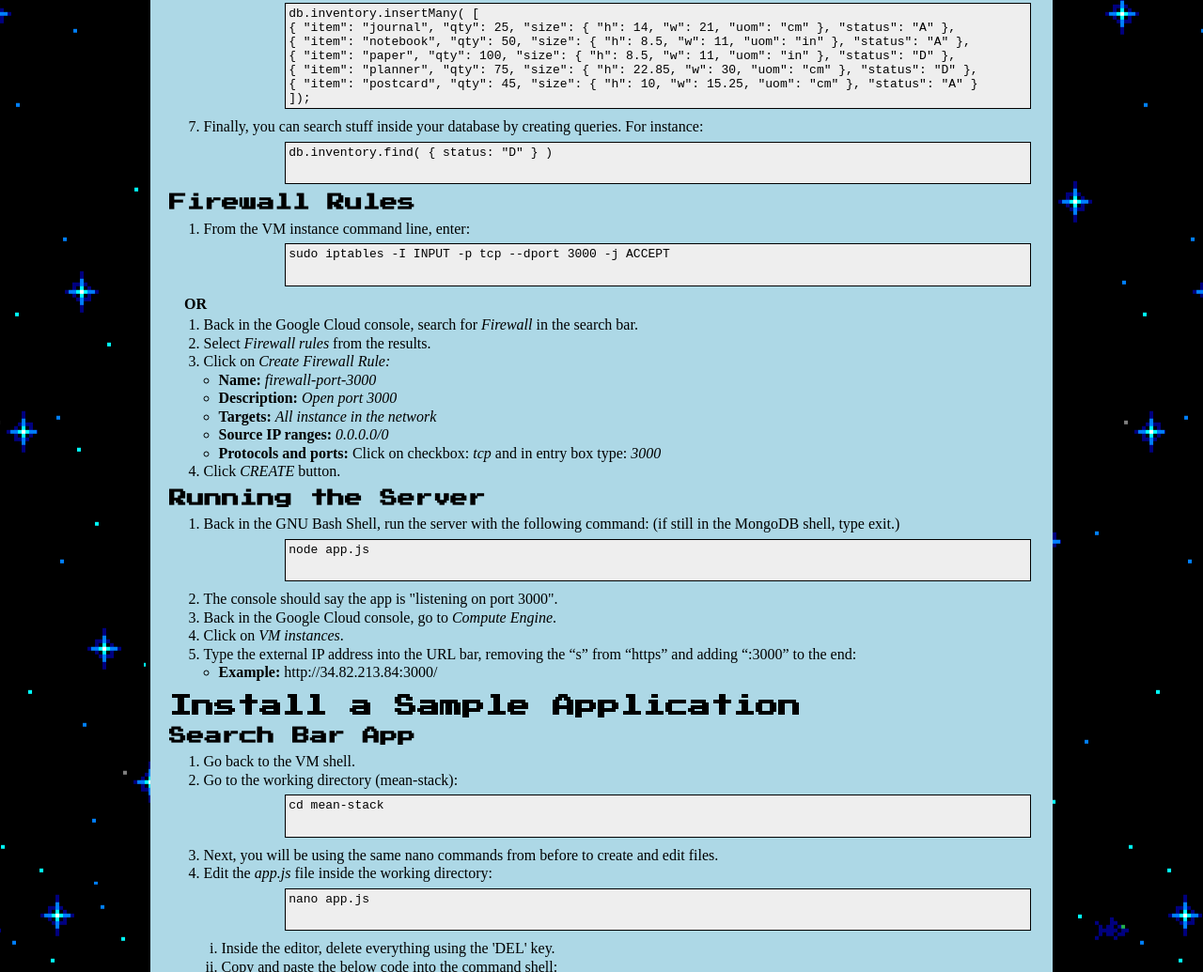
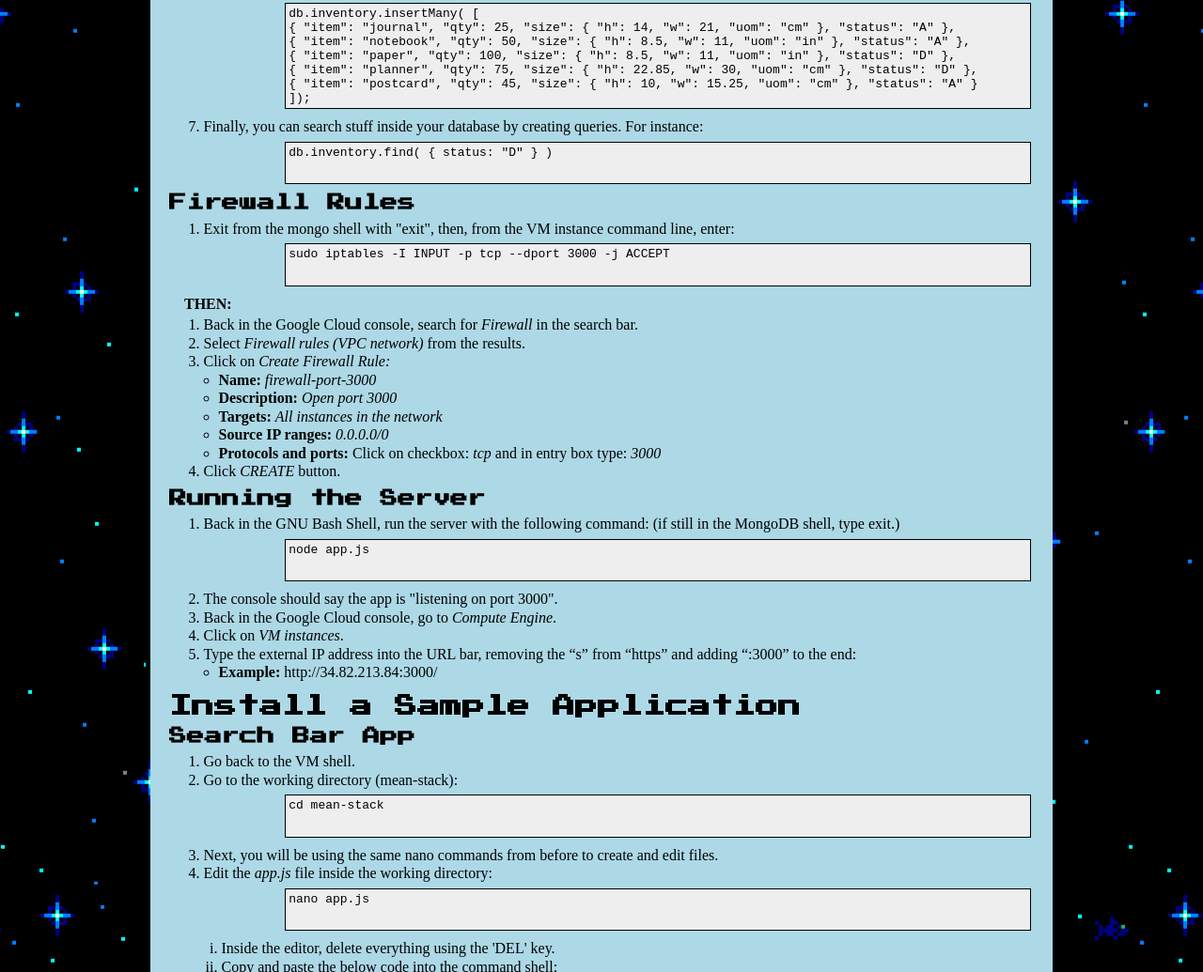
Before and after one commit to Jesus-Rodriguez-Ca/StackTutorial, a plain HTML site: page webpage/index.html in a window 1280 px wide. Shown: the part 2160-3195 px from the top of the page at 94% size. Drawn offline with Linux system fonts and the light colour scheme.

Commit message:
Revises Firewall section, as described on Slack.

```diff
--- a/webpage/index.html
+++ b/webpage/index.html
@@ -124,17 +124,17 @@
 
 				<h3>Firewall Rules</h3>
 				<ol>
-				<li>From the VM instance command line, enter:</li>
+				<li>Exit from the mongo shell with "exit", then, from the VM instance command line, enter:</li>
 				<pre><code>sudo iptables -I INPUT -p tcp --dport 3000 -j ACCEPT</code></pre></ol>
-				<h4>OR</h4>
+				<h4>THEN:</h4>
 				<ol>
 				<li>Back in the Google Cloud console, search for <em>Firewall</em> in the search bar.</li>
-				<li>Select <em>Firewall rules</em> from the results.</li>
+				<li>Select <em>Firewall rules (VPC network)</em> from the results.</li>
 				<li>Click on <em>Create Firewall Rule:</em></li>
 					<ul>
 					<li><strong>Name:</strong> <em>firewall-port-3000</em></li>
 					<li><strong>Description:</strong> <em>Open port 3000</em></li>
-					<li><strong>Targets:</strong> <em>All instance in the network</em></li>
+					<li><strong>Targets:</strong> <em>All instances in the network</em></li>
 					<li><strong>Source IP ranges:</strong> <em>0.0.0.0/0</em></li>
 					<li><strong>Protocols and ports:</strong> Click on checkbox: <em>tcp</em> and in entry box type: <em>3000</em></li>
 					</ul>
```
